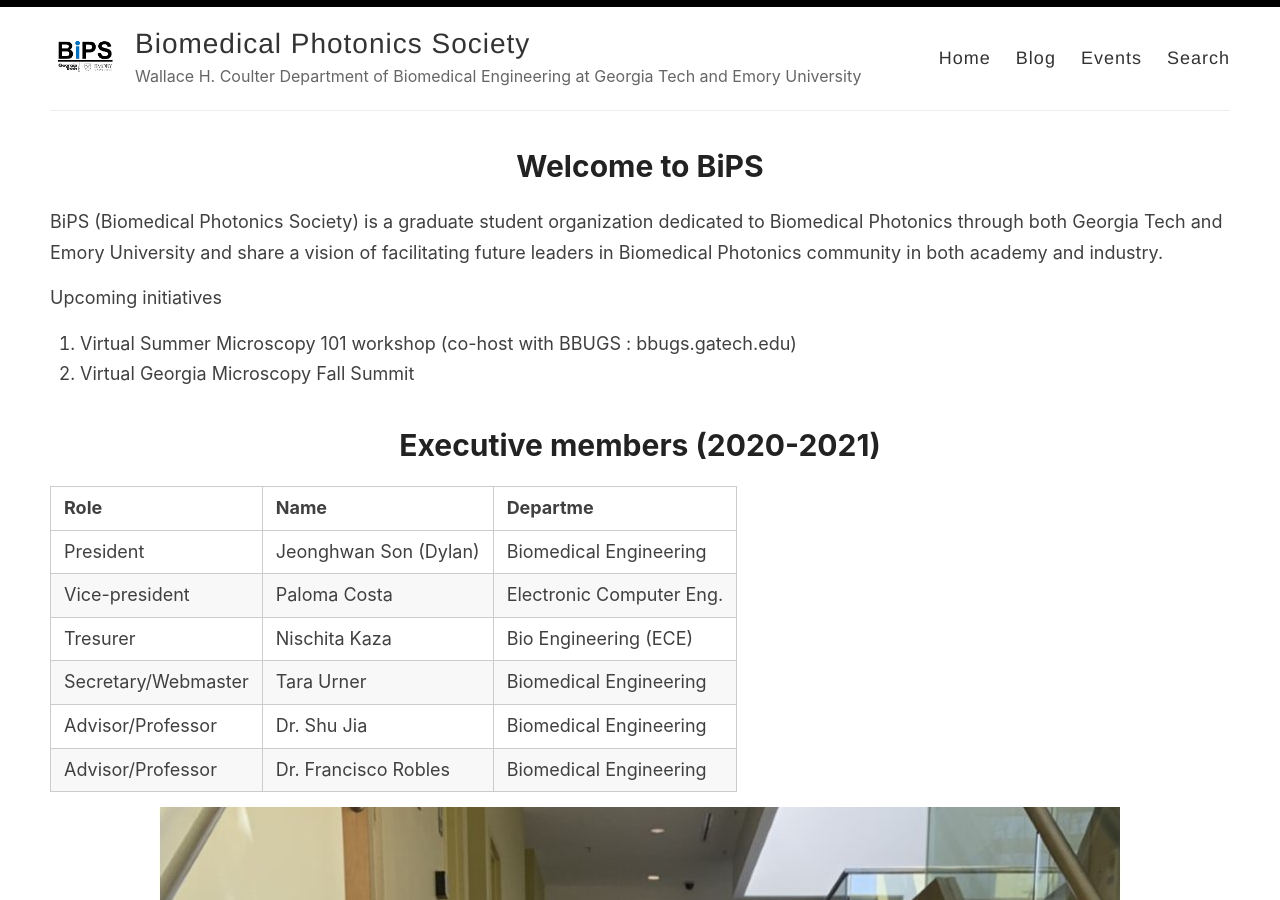
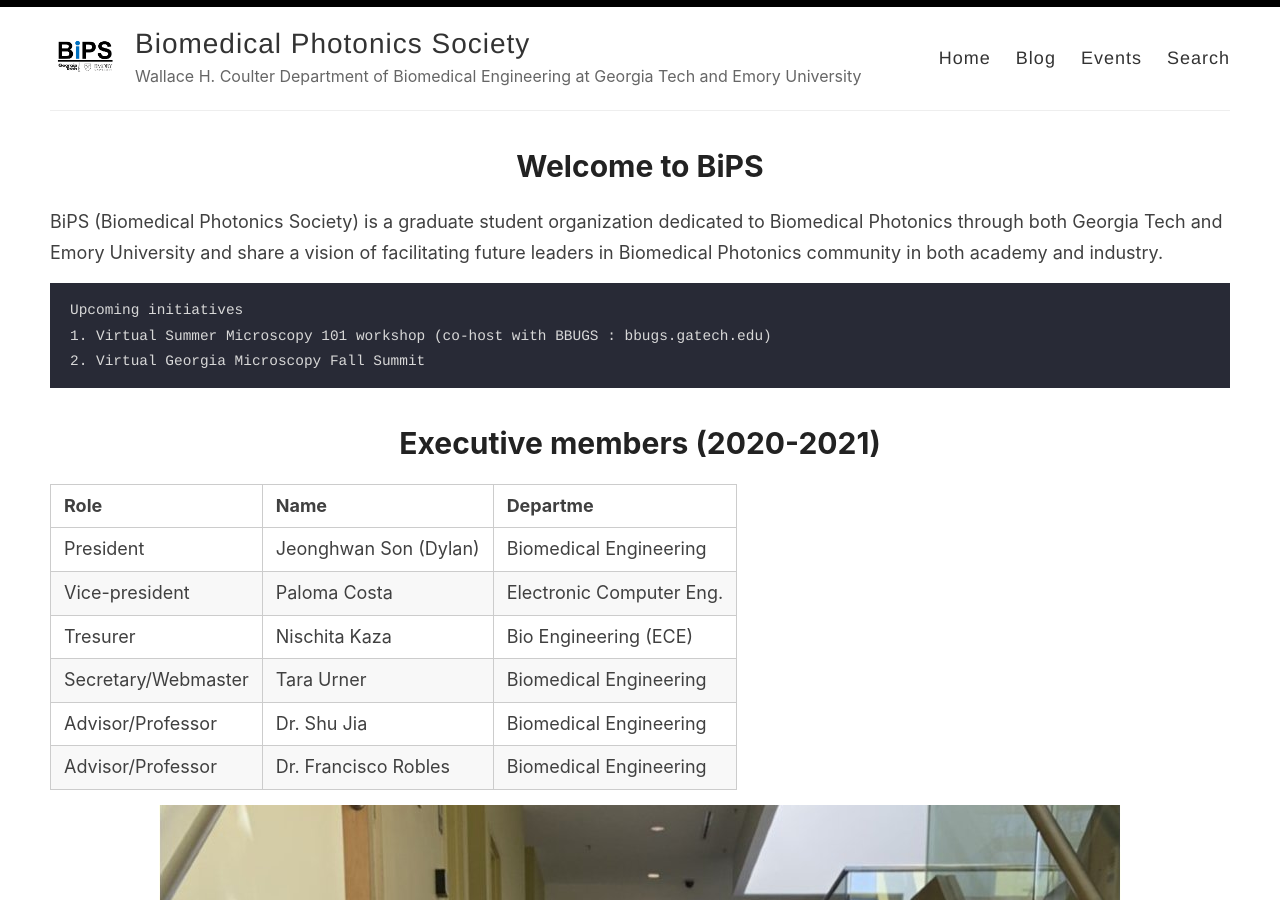
Before and after one commit to bipsgatech/bipsgatech.github.io, a Jekyll site: the page built from index.md, in a window 1280 px wide and 900 px high. Built offline with Jekyll 4.4.1, drawn with Linux system fonts in a browser that asks for light colours; our own code applies the rules of GitHub Pages for plain Markdown files.

Commit message:
Update index.md

````diff
--- a/index.md
+++ b/index.md
@@ -7,10 +7,11 @@
 BiPS (Biomedical Photonics Society) is a graduate student organization dedicated to Biomedical Photonics through both Georgia Tech and Emory University and share a vision of facilitating future leaders in Biomedical Photonics community in both academy and industry.
 
 
-> Upcoming initiatives
-> 1. Virtual Summer Microscopy 101 workshop (co-host with BBUGS : bbugs.gatech.edu)
-> 2. Virtual Georgia Microscopy Fall Summit
-
+```
+Upcoming initiatives
+1. Virtual Summer Microscopy 101 workshop (co-host with BBUGS : bbugs.gatech.edu)
+2. Virtual Georgia Microscopy Fall Summit
+```
 
 
 # Executive members (2020-2021)
````
